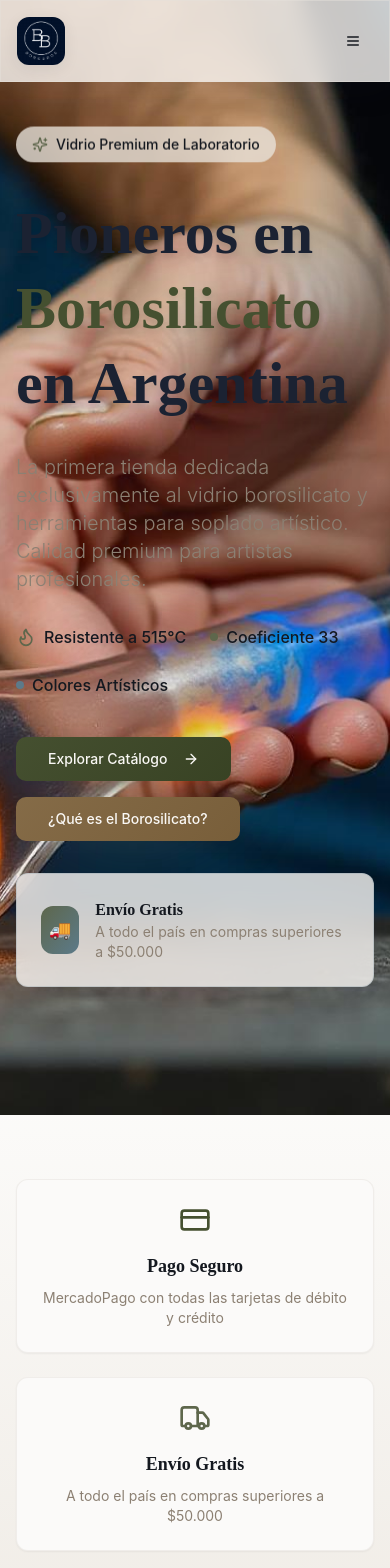
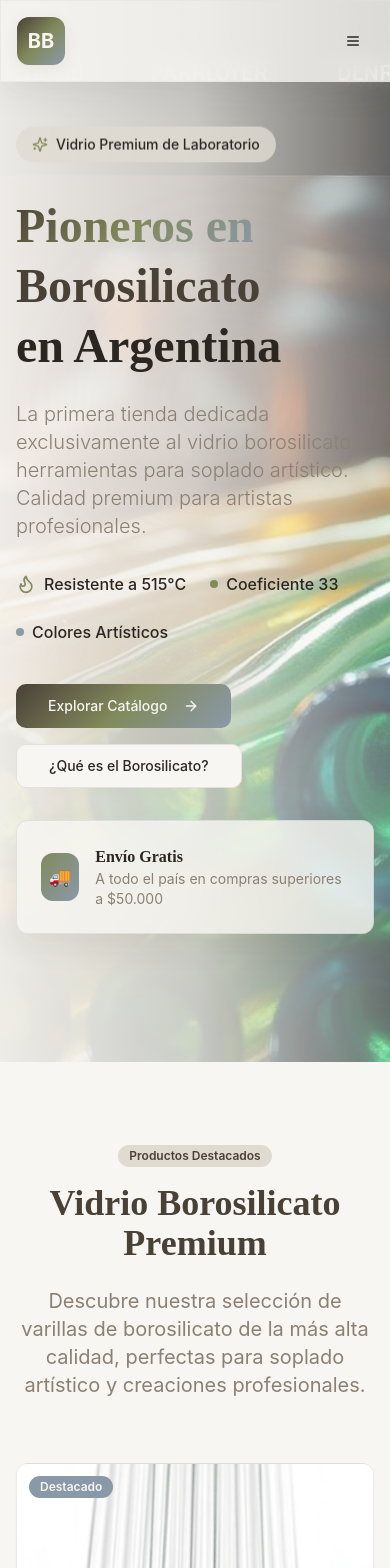
Before and after one commit to mepaesano/boro-bros-arte-fuego, a React (Vite) app: page / in a window 390 px wide. Shown: the top 1568 px of the page. Built offline with nearby package versions, Linux system fonts and the light colour scheme.

Commit message:
Reverted to commit 6b2018a4964c7071cd3a72e2676d61cb5699a96f

```diff
--- a/index.html
+++ b/index.html
@@ -1,29 +1,23 @@
 <!DOCTYPE html>
-<html lang="es">
+<html lang="en">
   <head>
     <meta charset="UTF-8" />
-    <link rel="icon" href="/lovable-uploads/a21a223e-953a-4e2e-8a44-52ae60d78309.png" type="image/png">
     <meta name="viewport" content="width=device-width, initial-scale=1.0" />
-    <title>Boro Bros - Pioneros en Vidrio Borosilicato en Argentina | Soplado Artístico Premium</title>
-    <meta name="description" content="La primera tienda en Argentina especializada en vidrio borosilicato premium para soplado artístico. Varillas, tubos y herramientas de calidad profesional. Envío gratis a todo el país en compras superiores a $50.000." />
+<title>Boro Bros - Pioneros en Borosilicato en Argentina</title>
+    <meta name="description" content="La primera tienda argentina especializada en vidrio borosilicato y herramientas para soplado artístico. Calidad premium, envío gratis, productos de laboratorio para artistas." />
     <meta name="author" content="Boro Bros" />
-    <meta name="keywords" content="vidrio borosilicato Argentina, soplado artístico, vidrio premium, varillas borosilicato, tubos borosilicato, flameworking Argentina, vidrio a la flama, herramientas soplado, borosilicato 33, Pyrex Argentina, soplado profesional, vidrio artesanal, coeficiente 33, resistencia térmica 515C" />
+    <meta name="keywords" content="vidrio borosilicato Argentina, varillas borosilicato, soplado de vidrio, vidrio a la flama, herramientas soplado, borosilicato 33, Pyrex Argentina, flameworking, vidrio artesanal" />
 
-    <meta property="og:title" content="Boro Bros - Pioneros en Vidrio Borosilicato en Argentina" />
-    <meta property="og:description" content="Vidrio borosilicato premium para soplado artístico. La primera tienda especializada en Argentina con envío gratis a todo el país." />
+    <meta property="og:title" content="Boro Bros - Pioneros en Borosilicato en Argentina" />
+    <meta property="og:description" content="La primera tienda argentina especializada en vidrio borosilicato y herramientas para soplado artístico. Calidad premium, envío gratis." />
     <meta property="og:type" content="website" />
-    <meta property="og:url" content="https://borobros.com.ar" />
     <meta property="og:image" content="https://lovable.dev/opengraph-image-p98pqg.png" />
 
     <meta name="twitter:card" content="summary_large_image" />
     <meta name="twitter:site" content="@borobros_ar" />
-    <meta name="twitter:title" content="Boro Bros - Vidrio Borosilicato Premium Argentina" />
-    <meta name="twitter:description" content="Pioneros en vidrio borosilicato y soplado artístico en Argentina. Calidad premium para artistas profesionales." />
+    <meta name="twitter:title" content="Boro Bros - Pioneros en Borosilicato en Argentina" />
+    <meta name="twitter:description" content="Vidrio borosilicato premium y herramientas para soplado artístico. Primera tienda especializada en Argentina." />
     <meta name="twitter:image" content="https://lovable.dev/opengraph-image-p98pqg.png" />
-
-    <link rel="canonical" href="https://borobros.com.ar" />
-    <meta name="robots" content="index, follow" />
-    <meta name="googlebot" content="index, follow" />
   </head>
 
   <body>
--- a/src/components/Footer.tsx
+++ b/src/components/Footer.tsx
@@ -9,12 +9,8 @@ const Footer = () => {
           {/* Brand */}
           <div className="space-y-4">
             <div className="flex items-center space-x-3">
-              <div className="w-10 h-10 rounded-lg flex items-center justify-center overflow-hidden">
-                <img
-                  src="/lovable-uploads/a21a223e-953a-4e2e-8a44-52ae60d78309.png"
-                  alt="Boro Bros Logo"
-                  className="w-full h-full object-cover"
-                />
+              <div className="w-10 h-10 bg-gradient-hero rounded-lg flex items-center justify-center">
+                <span className="text-primary-foreground font-bold">BB</span>
               </div>
               <div>
                 <h3 className="text-xl font-heading font-bold">Boro Bros</h3>
@@ -93,31 +89,13 @@ const Footer = () => {
             <div className="pt-4">
               <h5 className="text-sm font-semibold mb-3">Síguenos</h5>
               <div className="flex space-x-3">
-                <a
-                  href="https://instagram.com/borobros_ar"
-                  target="_blank"
-                  rel="noopener noreferrer"
-                  className="w-8 h-8 bg-secondary/20 rounded-lg flex items-center justify-center hover:bg-secondary/30 transition-colors"
-                  aria-label="Síguenos en Instagram"
-                >
+                <a href="#" className="w-8 h-8 bg-secondary/20 rounded-lg flex items-center justify-center hover:bg-secondary/30 transition-colors">
                   <Instagram className="h-4 w-4" />
                 </a>
-                <a
-                  href="https://facebook.com/borobros.argentina"
-                  target="_blank"
-                  rel="noopener noreferrer"
-                  className="w-8 h-8 bg-secondary/20 rounded-lg flex items-center justify-center hover:bg-secondary/30 transition-colors"
-                  aria-label="Síguenos en Facebook"
-                >
+                <a href="#" className="w-8 h-8 bg-secondary/20 rounded-lg flex items-center justify-center hover:bg-secondary/30 transition-colors">
                   <Facebook className="h-4 w-4" />
                 </a>
-                <a
-                  href="https://youtube.com/@borobros"
-                  target="_blank"
-                  rel="noopener noreferrer"
-                  className="w-8 h-8 bg-secondary/20 rounded-lg flex items-center justify-center hover:bg-secondary/30 transition-colors"
-                  aria-label="Suscríbete a nuestro canal de YouTube"
-                >
+                <a href="#" className="w-8 h-8 bg-secondary/20 rounded-lg flex items-center justify-center hover:bg-secondary/30 transition-colors">
                   <Youtube className="h-4 w-4" />
                 </a>
               </div>
@@ -141,9 +119,6 @@ const Footer = () => {
               <Link to="/envios" className="hover:opacity-100 transition-opacity">
                 Política de Envíos
               </Link>
-              <Link to="/devoluciones" className="hover:opacity-100 transition-opacity">
-                Devoluciones
-              </Link>
             </div>
           </div>
         </div>
@@ -154,7 +129,7 @@ const Footer = () => {
         <div className="container mx-auto px-4">
           <div className="text-center">
             <span className="text-sm font-medium">
-              🚚 Envío gratis a todo el país en compras superiores a $50.000 | 📞 Consultas técnicas: +54 11 1234-5678
+              🚚 Envío gratis a todo el país en compras superiores a $50.000
             </span>
           </div>
         </div>
--- a/src/components/Header.tsx
+++ b/src/components/Header.tsx
@@ -24,12 +24,8 @@ const Header = () => {
         <div className="flex items-center justify-between h-20">
           {/* Logo */}
           <Link to="/" className="flex items-center space-x-3">
-            <div className="w-12 h-12 rounded-xl flex items-center justify-center shadow-medium overflow-hidden">
-              <img
-                src="/lovable-uploads/a21a223e-953a-4e2e-8a44-52ae60d78309.png"
-                alt="Boro Bros Logo"
-                className="w-full h-full object-cover"
-              />
+            <div className="w-12 h-12 bg-gradient-hero rounded-xl flex items-center justify-center shadow-medium">
+              <span className="text-primary-foreground font-bold text-xl">BB</span>
             </div>
             <div className="hidden sm:block">
               <h1 className="text-2xl font-heading font-bold text-primary">Boro Bros</h1>
@@ -54,14 +50,14 @@ const Header = () => {
 
           {/* Desktop Actions */}
           <div className="hidden lg:flex items-center space-x-4">
-            <Button variant="ghost" size="sm" className="relative hover:bg-secondary/50">
+            <Button variant="ghost" size="sm" className="relative">
               <ShoppingCart className="h-5 w-5" />
-              <span className="absolute -top-2 -right-2 bg-tertiary text-tertiary-foreground text-xs rounded-full h-5 w-5 flex items-center justify-center animate-pulse">
+              <span className="absolute -top-2 -right-2 bg-tertiary text-tertiary-foreground text-xs rounded-full h-5 w-5 flex items-center justify-center">
                 0
               </span>
             </Button>
-            <Button size="sm" className="bg-gradient-cta-primary text-cta-primary-foreground hover:scale-105 transition-smooth shadow-medium">
-              <span className="hidden sm:inline">🚚</span> Envío Gratis
+            <Button size="sm" className="bg-gradient-hero text-primary-foreground hover:opacity-90 transition-smooth">
+              Envío Gratis
             </Button>
           </div>
 
@@ -95,7 +91,7 @@ const Header = () => {
                 </Link>
               ))}
               <div className="px-4 pt-4 border-t border-border/50">
-                <Button size="sm" className="w-full bg-gradient-cta-primary text-cta-primary-foreground hover:scale-105 transition-smooth">
+                <Button size="sm" className="w-full bg-gradient-hero text-primary-foreground">
                   <ShoppingCart className="h-4 w-4 mr-2" />
                   Carrito (0)
                 </Button>
--- a/src/components/Hero.tsx
+++ b/src/components/Hero.tsx
@@ -1,7 +1,7 @@
 import { Button } from '@/components/ui/button';
 import { ArrowRight, Flame, Sparkles } from 'lucide-react';
 import { Link } from 'react-router-dom';
-import heroGlassblowing from '@/assets/hero-glassblowing.jpg';
+import heroImage from '@/assets/hero-borosilicate.jpg';
 
 const Hero = () => {
   return (
@@ -9,11 +9,11 @@ const Hero = () => {
       {/* Background Image */}
       <div className="absolute inset-0 z-0">
         <img
-          src={heroGlassblowing}
-          alt="Artista profesional trabajando vidrio borosilicato al fuego - Boro Bros Argentina"
+          src={heroImage}
+          alt="Varillas de vidrio borosilicato artísticas de Boro Bros"
           className="w-full h-full object-cover"
         />
-        <div className="absolute inset-0 bg-gradient-to-r from-background/98 via-background/85 to-background/70" />
+        <div className="absolute inset-0 bg-gradient-to-r from-background/95 via-background/80 to-background/40" />
       </div>
 
       {/* Content */}
@@ -26,12 +26,12 @@ const Hero = () => {
           </div>
 
           {/* Main Heading */}
-          <h1 className="text-6xl md:text-8xl font-heading font-bold mb-8 leading-tight">
-            <span className="text-primary drop-shadow-lg">Pioneros en</span>
+          <h1 className="text-5xl md:text-7xl font-heading font-bold mb-6 leading-tight">
+            <span className="gradient-text">Pioneros en</span>
             <br />
-            <span className="text-cta-primary drop-shadow-lg text-shadow-strong">Borosilicato</span>
+            <span className="text-primary">Borosilicato</span>
             <br />
-            <span className="text-primary drop-shadow-lg">en Argentina</span>
+            <span className="text-foreground">en Argentina</span>
           </h1>
 
           {/* Subtitle */}
@@ -59,13 +59,13 @@ const Hero = () => {
           {/* CTA Buttons */}
           <div className="flex flex-col sm:flex-row gap-4 mb-8">
             <Link to="/tienda">
-              <Button size="lg" className="bg-gradient-cta-primary text-cta-primary-foreground hover:scale-105 transition-smooth group shadow-strong">
+              <Button size="lg" className="bg-gradient-hero text-primary-foreground hover:opacity-90 transition-smooth group">
                 Explorar Catálogo
                 <ArrowRight className="ml-2 h-5 w-5 group-hover:translate-x-1 transition-transform" />
               </Button>
             </Link>
             <Link to="/borosilicato">
-              <Button size="lg" className="bg-gradient-cta-secondary text-cta-secondary-foreground hover:scale-105 transition-smooth">
+              <Button variant="outline" size="lg" className="border-border hover:bg-secondary/50 transition-smooth">
                 ¿Qué es el Borosilicato?
               </Button>
             </Link>
--- a/src/components/TrustSection.tsx
+++ /dev/null
@@ -1,53 +0,0 @@
-import { Shield, Truck, HeadphonesIcon, CreditCard } from 'lucide-react';
-import { Card, CardContent } from '@/components/ui/card';
-
-const TrustSection = () => {
-  const trustFeatures = [
-    {
-      icon: <CreditCard className="h-8 w-8 text-cta-primary" />,
-      title: 'Pago Seguro',
-      description: 'MercadoPago con todas las tarjetas de débito y crédito'
-    },
-    {
-      icon: <Truck className="h-8 w-8 text-tertiary" />,
-      title: 'Envío Gratis',
-      description: 'A todo el país en compras superiores a $50.000'
-    },
-    {
-      icon: <HeadphonesIcon className="h-8 w-8 text-accent" />,
-      title: 'Atención Personalizada',
-      description: 'Asesoramiento técnico especializado para artistas'
-    },
-    {
-      icon: <Shield className="h-8 w-8 text-soft" />,
-      title: 'Calidad Garantizada',
-      description: 'Vidrio borosilicato premium certificado coeficiente 33'
-    }
-  ];
-
-  return (
-    <section className="py-16 bg-gradient-card">
-      <div className="container mx-auto px-4">
-        <div className="grid grid-cols-1 md:grid-cols-2 lg:grid-cols-4 gap-6">
-          {trustFeatures.map((feature, index) => (
-            <Card key={index} className="glass border-border/50 hover:border-tertiary/50 transition-smooth group text-center">
-              <CardContent className="p-6">
-                <div className="mb-4 flex justify-center group-hover:scale-110 transition-transform">
-                  {feature.icon}
-                </div>
-                <h3 className="text-lg font-semibold text-foreground mb-2">
-                  {feature.title}
-                </h3>
-                <p className="text-sm text-muted-foreground">
-                  {feature.description}
-                </p>
-              </CardContent>
-            </Card>
-          ))}
-        </div>
-      </div>
-    </section>
-  );
-};
-
-export default TrustSection;
--- a/src/index.css
+++ b/src/index.css
@@ -8,44 +8,35 @@
 
 @layer base {
   :root {
-    /* Boro Bros Color Palette - Premium Glass Artistry (Based on Logo Colors) */
-    --background: 40 30% 97%;
-    --foreground: 220 20% 10%;
+    /* Boro Bros Color Palette - Premium Glass Artistry */
+    --background: 39 25% 96%;
+    --foreground: 30 15% 15%;
 
-    --card: 40 25% 98%;
-    --card-foreground: 220 15% 15%;
+    --card: 39 25% 98%;
+    --card-foreground: 30 15% 20%;
 
-    --popover: 40 25% 98%;
-    --popover-foreground: 220 20% 10%;
+    --popover: 39 25% 98%;
+    --popover-foreground: 30 15% 15%;
 
-    --primary: 220 30% 15%;
-    --primary-foreground: 40 30% 97%;
-    --primary-hover: 220 35% 10%;
+    --primary: 30 15% 25%;
+    --primary-foreground: 39 25% 96%;
+    --primary-hover: 30 15% 20%;
 
-    --secondary: 35 25% 88%;
-    --secondary-foreground: 220 20% 20%;
-    --secondary-hover: 35 25% 83%;
+    --secondary: 39 20% 85%;
+    --secondary-foreground: 30 15% 25%;
+    --secondary-hover: 39 20% 80%;
 
-    --tertiary: 80 15% 35%;
-    --tertiary-foreground: 40 30% 97%;
-    --tertiary-hover: 80 18% 30%;
+    --tertiary: 70 20% 45%;
+    --tertiary-foreground: 39 25% 96%;
+    --tertiary-hover: 70 20% 40%;
 
-    --accent: 200 20% 45%;
-    --accent-foreground: 40 30% 97%;
-    --accent-hover: 200 25% 40%;
+    --accent: 210 15% 60%;
+    --accent-foreground: 39 25% 96%;
+    --accent-hover: 210 15% 55%;
 
-    --soft: 340 30% 82%;
-    --soft-foreground: 220 20% 20%;
-    --soft-hover: 340 30% 77%;
-
-    /* CTA Colors - High contrast */
-    --cta-primary: 80 25% 25%;
-    --cta-primary-foreground: 40 30% 97%;
-    --cta-primary-hover: 80 30% 20%;
-
-    --cta-secondary: 35 30% 40%;
-    --cta-secondary-foreground: 40 30% 97%;
-    --cta-secondary-hover: 35 35% 35%;
+    --soft: 340 25% 85%;
+    --soft-foreground: 30 15% 25%;
+    --soft-hover: 340 25% 80%;
 
     --muted: 39 15% 90%;
     --muted-foreground: 30 10% 50%;
@@ -60,9 +51,7 @@
     --radius: 0.75rem;
 
     /* Premium Gradients */
-    --gradient-hero: linear-gradient(135deg, hsl(var(--cta-primary)) 0%, hsl(var(--tertiary)) 50%, hsl(var(--accent)) 100%);
-    --gradient-cta-primary: linear-gradient(135deg, hsl(var(--cta-primary)) 0%, hsl(var(--cta-primary-hover)) 100%);
-    --gradient-cta-secondary: linear-gradient(135deg, hsl(var(--cta-secondary)) 0%, hsl(var(--cta-secondary-hover)) 100%);
+    --gradient-hero: linear-gradient(135deg, hsl(var(--primary)) 0%, hsl(var(--tertiary)) 50%, hsl(var(--accent)) 100%);
     --gradient-card: linear-gradient(180deg, hsl(var(--card)) 0%, hsl(var(--secondary)) 100%);
     --gradient-glass: linear-gradient(145deg, hsl(var(--accent) / 0.1) 0%, hsl(var(--soft) / 0.2) 50%, hsl(var(--tertiary) / 0.1) 100%);
 
--- a/src/pages/Home.tsx
+++ b/src/pages/Home.tsx
@@ -2,12 +2,11 @@ import Header from '@/components/Header';
 import Hero from '@/components/Hero';
 import ProductCard from '@/components/ProductCard';
 import Footer from '@/components/Footer';
-import TrustSection from '@/components/TrustSection';
 import { Button } from '@/components/ui/button';
 import { Card, CardContent } from '@/components/ui/card';
 import { Badge } from '@/components/ui/badge';
 import { Link } from 'react-router-dom';
-import { ArrowRight, Flame, Shield, Sparkles, BookOpen, Users, Award, Zap, Eye, Target } from 'lucide-react';
+import { ArrowRight, Flame, Shield, Sparkles, BookOpen, Users, Award } from 'lucide-react';
 
 // Import product images
 import varillaClara from '@/assets/varilla-clara.jpg';
@@ -79,8 +78,6 @@ const Home = () => {
       <Header />
       <Hero />
 
-      <TrustSection />
-
       {/* Featured Products Section */}
       <section className="py-20 bg-background">
         <div className="container mx-auto px-4">
@@ -105,7 +102,7 @@ const Home = () => {
 
           <div className="text-center">
             <Link to="/tienda">
-              <Button size="lg" className="bg-gradient-cta-primary text-cta-primary-foreground hover:scale-105 transition-smooth group shadow-strong">
+              <Button size="lg" className="bg-gradient-hero text-primary-foreground hover:opacity-90 transition-smooth group">
                 Ver Todo el Catálogo
                 <ArrowRight className="ml-2 h-5 w-5 group-hover:translate-x-1 transition-transform" />
               </Button>
@@ -147,92 +144,9 @@ const Home = () => {
 
           <div className="text-center">
             <Link to="/borosilicato">
-              <Button variant="outline" size="lg" className="bg-gradient-cta-secondary text-cta-secondary-foreground hover:scale-105 transition-smooth">
+              <Button variant="outline" size="lg" className="border-border hover:bg-secondary/50 transition-smooth">
                 <BookOpen className="mr-2 h-5 w-5" />
                 Aprende Más sobre el Borosilicato
-              </Button>
-            </Link>
-          </div>
-        </div>
-      </section>
-
-      {/* Educational Blog Section */}
-      <section className="py-20 bg-background">
-        <div className="container mx-auto px-4">
-          <div className="text-center mb-16">
-            <Badge className="mb-4 bg-tertiary/10 text-tertiary border-tertiary/20">
-              Contenido Educativo
-            </Badge>
-            <h2 className="text-4xl md:text-5xl font-heading font-bold text-primary mb-6">
-              Aprende sobre Vidrio Borosilicato
-            </h2>
-            <p className="text-xl text-muted-foreground max-w-3xl mx-auto">
-              Descubre técnicas de soplado artístico, propiedades del borosilicato y consejos de expertos
-              para mejorar tus creaciones de vidrio a la flama.
-            </p>
-          </div>
-
-          <div className="grid grid-cols-1 md:grid-cols-3 gap-8 mb-12">
-            <Card className="group hover:shadow-strong transition-smooth border-border/50 hover:border-tertiary/50">
-              <CardContent className="p-6">
-                <div className="mb-4">
-                  <Zap className="h-8 w-8 text-tertiary group-hover:scale-110 transition-transform" />
-                </div>
-                <h3 className="text-xl font-semibold text-foreground mb-3">
-                  Qué es el Vidrio Borosilicato y Por Qué Elegirlo
-                </h3>
-                <p className="text-muted-foreground mb-4">
-                  Conoce las propiedades únicas del borosilicato, su resistencia térmica y
-                  por qué es la elección preferida de artistas profesionales.
-                </p>
-                <Link to="/blog/vidrio-borosilicato-propiedades" className="text-tertiary hover:text-tertiary-hover font-medium inline-flex items-center">
-                  Leer más <ArrowRight className="ml-1 h-4 w-4" />
-                </Link>
-              </CardContent>
-            </Card>
-
-            <Card className="group hover:shadow-strong transition-smooth border-border/50 hover:border-tertiary/50">
-              <CardContent className="p-6">
-                <div className="mb-4">
-                  <Eye className="h-8 w-8 text-accent group-hover:scale-110 transition-transform" />
-                </div>
-                <h3 className="text-xl font-semibold text-foreground mb-3">
-                  Técnicas de Soplado Artístico para Principiantes
-                </h3>
-                <p className="text-muted-foreground mb-4">
-                  Guía paso a paso para comenzar en el mundo del flameworking y
-                  crear tus primeras piezas artísticas.
-                </p>
-                <Link to="/blog/tecnicas-soplado-principiantes" className="text-accent hover:text-accent-hover font-medium inline-flex items-center">
-                  Leer más <ArrowRight className="ml-1 h-4 w-4" />
-                </Link>
-              </CardContent>
-            </Card>
-
-            <Card className="group hover:shadow-strong transition-smooth border-border/50 hover:border-tertiary/50">
-              <CardContent className="p-6">
-                <div className="mb-4">
-                  <Target className="h-8 w-8 text-soft group-hover:scale-110 transition-transform" />
-                </div>
-                <h3 className="text-xl font-semibold text-foreground mb-3">
-                  Herramientas Esenciales para Trabajar Borosilicato
-                </h3>
-                <p className="text-muted-foreground mb-4">
-                  Conoce las herramientas básicas y avanzadas que necesitas para
-                  trabajar profesionalmente con vidrio borosilicato.
-                </p>
-                <Link to="/blog/herramientas-esenciales-borosilicato" className="text-soft hover:text-soft-hover font-medium inline-flex items-center">
-                  Leer más <ArrowRight className="ml-1 h-4 w-4" />
-                </Link>
-              </CardContent>
-            </Card>
-          </div>
-
-          <div className="text-center">
-            <Link to="/blog">
-              <Button size="lg" className="bg-gradient-cta-secondary text-cta-secondary-foreground hover:scale-105 transition-smooth">
-                <BookOpen className="mr-2 h-5 w-5" />
-                Ver Todos los Artículos
               </Button>
             </Link>
           </div>
@@ -277,13 +191,13 @@ const Home = () => {
 
             <div className="flex flex-col sm:flex-row gap-4 justify-center">
               <Link to="/tienda">
-                <Button size="lg" className="bg-gradient-cta-primary text-cta-primary-foreground hover:scale-105 transition-smooth shadow-strong">
+                <Button size="lg" className="bg-gradient-hero text-primary-foreground hover:opacity-90 transition-smooth">
                   <Users className="mr-2 h-5 w-5" />
                   Explorar Productos
                 </Button>
               </Link>
               <Link to="/blog">
-                <Button size="lg" className="bg-gradient-cta-secondary text-cta-secondary-foreground hover:scale-105 transition-smooth">
+                <Button variant="outline" size="lg" className="border-border hover:bg-secondary/50 transition-smooth">
                   <BookOpen className="mr-2 h-5 w-5" />
                   Leer el Blog
                 </Button>
--- a/tailwind.config.ts
+++ b/tailwind.config.ts
@@ -53,16 +53,6 @@ export default {
 					foreground: 'hsl(var(--soft-foreground))',
 					hover: 'hsl(var(--soft-hover))'
 				},
-				'cta-primary': {
-					DEFAULT: 'hsl(var(--cta-primary))',
-					foreground: 'hsl(var(--cta-primary-foreground))',
-					hover: 'hsl(var(--cta-primary-hover))'
-				},
-				'cta-secondary': {
-					DEFAULT: 'hsl(var(--cta-secondary))',
-					foreground: 'hsl(var(--cta-secondary-foreground))',
-					hover: 'hsl(var(--cta-secondary-hover))'
-				},
 				destructive: {
 					DEFAULT: 'hsl(var(--destructive))',
 					foreground: 'hsl(var(--destructive-foreground))'
@@ -97,8 +87,6 @@ export default {
 			},
 			backgroundImage: {
 				'gradient-hero': 'var(--gradient-hero)',
-				'gradient-cta-primary': 'var(--gradient-cta-primary)',
-				'gradient-cta-secondary': 'var(--gradient-cta-secondary)',
 				'gradient-card': 'var(--gradient-card)',
 				'gradient-glass': 'var(--gradient-glass)'
 			},
```
Also changed, not shown: public/lovable-uploads/a21a223e-953a-4e2e-8a44-52ae60d78309.png (deleted), src/assets/hero-glassblowing.jpg (deleted).
